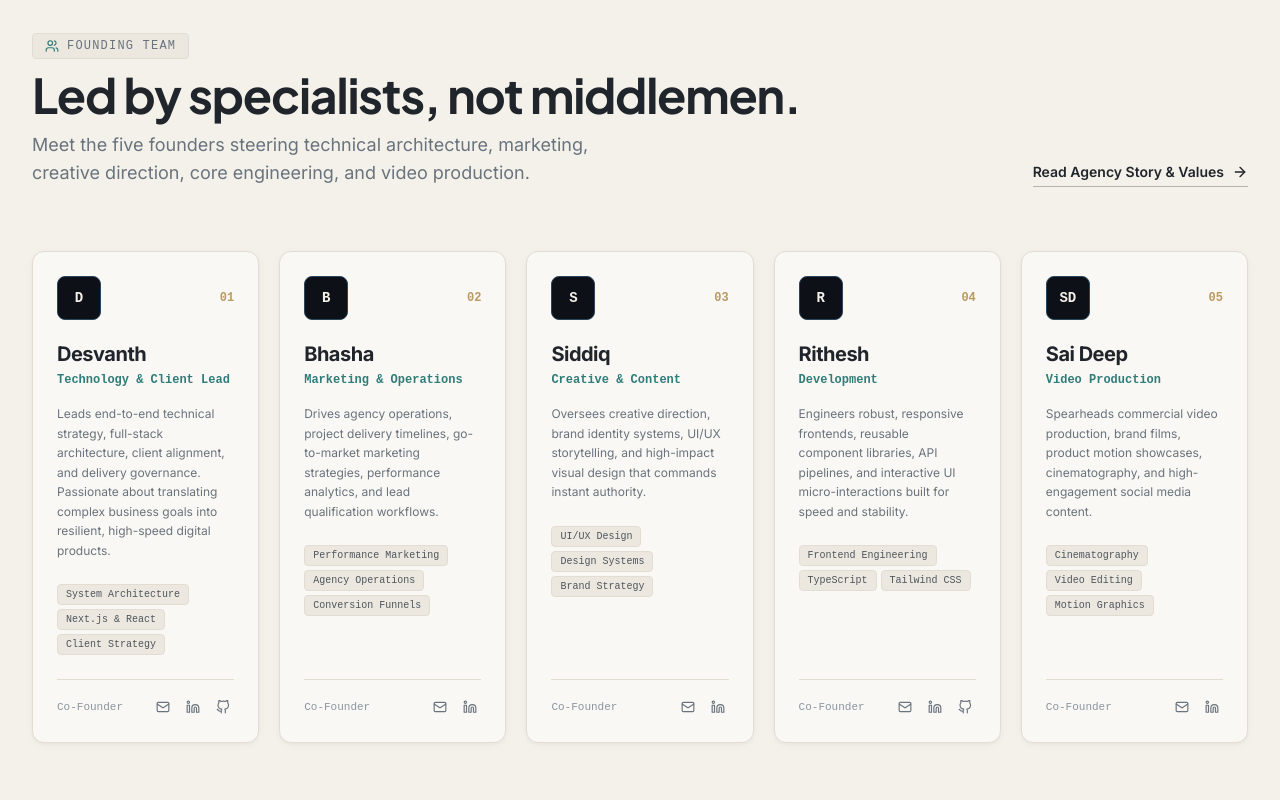
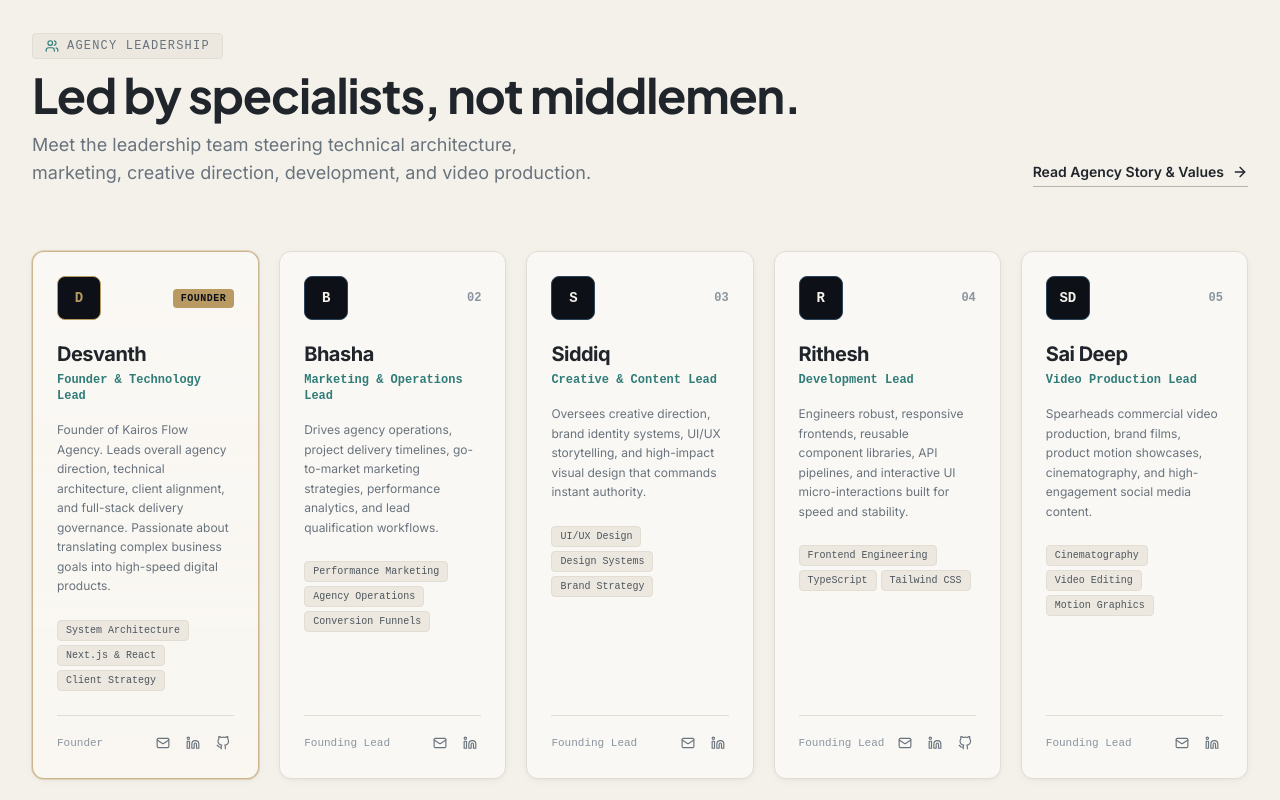
Before and after one commit to deswanth12/KairosFlowAgency, a Next.js app: page / in a window 1280 px wide. Shown: the part 7180-7980 px from the top of the page. Built offline with nearby package versions, Linux system fonts and the light colour scheme.

Commit message:
feat: designate Desvanth as Founder & Technology Lead across site and docs

```diff
--- a/src/app/about/page.tsx
+++ b/src/app/about/page.tsx
@@ -6,13 +6,14 @@ import {
   Mail,
   ArrowUpRight,
   ShieldCheck,
-  CheckCircle2
+  CheckCircle2,
+  Crown
 } from 'lucide-react';
 import { LinkedInIcon, GitHubIcon } from '@/components/ui/SocialIcons';
 
 export const metadata = {
-  title: 'About & Founding Team | Kairos Flow Agency',
-  description: 'Learn about the Kairos Flow philosophy and meet the five co-founders behind our technology, marketing, design, engineering, and cinematography.'
+  title: 'About & Leadership | Kairos Flow Agency',
+  description: 'Learn about the Kairos Flow philosophy and meet Founder Desvanth and the leadership team behind our technology, marketing, design, engineering, and cinematography.'
 };
 
 export default function AboutPage() {
@@ -52,7 +53,7 @@ export default function AboutPage() {
                 <strong className="text-softblack">Flow</strong> represents uninterrupted kinetic movement—taking that critical window of opportunity and turning it into relentless, high-speed engineering momentum.
               </p>
               <p>
-                As an agency, we exist to help founders and companies seize their <em>Kairos moment</em> with the digital products, AI systems, and visual authority needed to win.
+                Founded by <strong className="text-softblack">Desvanth</strong> alongside a dedicated multidisciplinary team, Kairos Flow exists to help founders and companies seize their <em>Kairos moment</em> with the digital products, AI systems, and visual authority needed to win.
               </p>
             </div>
           </div>
@@ -101,22 +102,23 @@ export default function AboutPage() {
           </div>
         </div>
 
-        {/* Founding Team (Name & Work Roles, No Pictures) */}
+        {/* Founding Leadership Team */}
         <div>
           <div className="max-w-3xl mb-16">
             <div className="inline-flex items-center gap-2 px-3 py-1 rounded bg-ivory-muted border border-ivory-border text-xs font-mono uppercase tracking-widest text-slate mb-3">
-              <span>Founding Team</span>
+              <span>Leadership</span>
             </div>
             <h2 className="text-3xl sm:text-4xl md:text-5xl font-bold tracking-tight text-softblack font-display">
-              The Five Co-Founders
+              Founder & Core Leads
             </h2>
             <p className="text-slate text-base sm:text-lg mt-3">
-              Direct founder accountability across technical architecture, marketing strategy, visual systems, development, and video production.
+              Specialist leadership across technical architecture, marketing strategy, visual systems, development, and video production.
             </p>
           </div>
 
           <div className="grid grid-cols-1 md:grid-cols-2 lg:grid-cols-3 gap-6">
             {foundersData.map((founder, idx) => {
+              const isFounder = founder.id === 'desvanth';
               const initials = founder.name
                 .split(' ')
                 .map((n) => n[0])
@@ -125,17 +127,33 @@ export default function AboutPage() {
               return (
                 <div
                   key={founder.id}
-                  className="bg-ivory-card border border-ivory-border rounded-2xl p-7 shadow-subtle-ivory hover:shadow-elevated-ivory transition-all duration-300 flex flex-col justify-between"
+                  className={`bg-ivory-card border rounded-2xl p-7 shadow-subtle-ivory hover:shadow-elevated-ivory transition-all duration-300 flex flex-col justify-between ${
+                    isFounder
+                      ? 'border-champagne/80 bg-gradient-to-b from-ivory-card to-champagne-subtle/30 ring-1 ring-champagne/30 md:col-span-2 lg:col-span-1'
+                      : 'border-ivory-border'
+                  }`}
                 >
                   <div>
                     {/* Header */}
                     <div className="flex items-center justify-between pb-4 border-b border-ivory-border mb-5">
-                      <div className="w-12 h-12 rounded-xl bg-ink text-ivory font-mono font-bold text-base flex items-center justify-center border border-navy-border">
+                      <div
+                        className={`w-12 h-12 rounded-xl font-mono font-bold text-base flex items-center justify-center border ${
+                          isFounder
+                            ? 'bg-ink text-champagne border-champagne'
+                            : 'bg-ink text-ivory border-navy-border'
+                        }`}
+                      >
                         {initials}
                       </div>
-                      <span className="font-mono text-xs font-bold text-champagne">
-                        0{idx + 1}
-                      </span>
+                      {isFounder ? (
+                        <span className="px-2.5 py-1 rounded bg-champagne text-ink text-[11px] font-bold uppercase font-mono tracking-wider">
+                          Founder
+                        </span>
+                      ) : (
+                        <span className="font-mono text-xs font-bold text-slate-muted">
+                          0{idx + 1}
+                        </span>
+                      )}
                     </div>
 
                     <div className="text-xs font-mono text-teal font-semibold uppercase tracking-wider mb-1">
@@ -174,7 +192,9 @@ export default function AboutPage() {
                   </div>
 
                   <div className="pt-4 border-t border-ivory-border flex items-center justify-between">
-                    <span className="text-xs text-slate font-medium">Co-Founder</span>
+                    <span className="text-xs text-slate font-medium">
+                      {isFounder ? 'Founder' : 'Founding Lead'}
+                    </span>
                     <div className="flex items-center gap-2 text-slate">
                       {founder.socialLinks.email && (
                         <a
--- a/src/components/home/TeamPreview.tsx
+++ b/src/components/home/TeamPreview.tsx
@@ -1,7 +1,7 @@
 import React from 'react';
 import Link from 'next/link';
 import { foundersData } from '@/data/team';
-import { Users, Mail, ArrowRight } from 'lucide-react';
+import { Users, Mail, ArrowRight, Crown } from 'lucide-react';
 import { LinkedInIcon, GitHubIcon } from '@/components/ui/SocialIcons';
 
 export const TeamPreview: React.FC = () => {
@@ -13,13 +13,13 @@ export const TeamPreview: React.FC = () => {
           <div>
             <div className="inline-flex items-center gap-2 px-3 py-1 rounded bg-ivory-muted border border-ivory-border text-xs font-mono uppercase tracking-widest text-slate mb-3">
               <Users className="w-3.5 h-3.5 text-teal" />
-              <span>Founding Team</span>
+              <span>Agency Leadership</span>
             </div>
             <h2 className="text-3xl sm:text-4xl md:text-5xl font-bold tracking-tight text-softblack font-display">
               Led by specialists, not middlemen.
             </h2>
             <p className="text-slate text-base sm:text-lg mt-3 max-w-xl">
-              Meet the five founders steering technical architecture, marketing, creative direction, core engineering, and video production.
+              Meet the leadership team steering technical architecture, marketing, creative direction, development, and video production.
             </p>
           </div>
 
@@ -32,9 +32,10 @@ export const TeamPreview: React.FC = () => {
           </Link>
         </div>
 
-        {/* 5 Founders Typographic Cards (No Photos) */}
+        {/* 5 Founders Typographic Cards */}
         <div className="grid grid-cols-1 md:grid-cols-2 lg:grid-cols-5 gap-5">
           {foundersData.map((founder, idx) => {
+            const isFounder = founder.id === 'desvanth';
             const initials = founder.name
               .split(' ')
               .map((n) => n[0])
@@ -43,17 +44,33 @@ export const TeamPreview: React.FC = () => {
             return (
               <div
                 key={founder.id}
-                className="group flex flex-col justify-between p-6 bg-ivory-card border border-ivory-border rounded-xl shadow-subtle-ivory hover:shadow-elevated-ivory transition-all duration-300 hover:border-teal/50"
+                className={`group flex flex-col justify-between p-6 bg-ivory-card border rounded-xl shadow-subtle-ivory hover:shadow-elevated-ivory transition-all duration-300 ${
+                  isFounder
+                    ? 'border-champagne/70 bg-gradient-to-b from-ivory-card to-champagne-subtle/30 ring-1 ring-champagne/30'
+                    : 'border-ivory-border hover:border-teal/50'
+                }`}
               >
                 <div>
                   {/* Top Bar: Monogram + Number */}
                   <div className="flex items-center justify-between mb-5">
-                    <div className="w-11 h-11 rounded-lg bg-ink text-ivory font-mono font-bold text-sm flex items-center justify-center border border-navy-border group-hover:border-teal transition-colors">
+                    <div
+                      className={`w-11 h-11 rounded-lg font-mono font-bold text-sm flex items-center justify-center border ${
+                        isFounder
+                          ? 'bg-ink text-champagne border-champagne'
+                          : 'bg-ink text-ivory border-navy-border group-hover:border-teal'
+                      } transition-colors`}
+                    >
                       {initials}
                     </div>
-                    <span className="font-mono text-xs font-bold text-champagne">
-                      0{idx + 1}
-                    </span>
+                    {isFounder ? (
+                      <span className="px-2 py-0.5 rounded bg-champagne text-ink text-[10px] font-bold uppercase font-mono tracking-wider flex items-center gap-1">
+                        Founder
+                      </span>
+                    ) : (
+                      <span className="font-mono text-xs font-bold text-slate-muted">
+                        0{idx + 1}
+                      </span>
+                    )}
                   </div>
 
                   {/* Name & Role */}
@@ -83,7 +100,9 @@ export const TeamPreview: React.FC = () => {
 
                 {/* Footer Social Actions */}
                 <div className="pt-4 border-t border-ivory-border flex items-center justify-between text-slate">
-                  <span className="text-[11px] font-mono text-slate-muted">Co-Founder</span>
+                  <span className="text-[11px] font-mono text-slate-muted">
+                    {isFounder ? 'Founder' : 'Founding Lead'}
+                  </span>
                   <div className="flex items-center gap-2">
                     {founder.socialLinks.email && (
                       <a
--- a/src/data/team.ts
+++ b/src/data/team.ts
@@ -4,9 +4,9 @@ export const foundersData: Founder[] = [
   {
     id: 'desvanth',
     name: 'Desvanth',
-    role: 'Technology & Client Lead',
-    title: 'Co-Founder • Technical Architecture & Client Strategy',
-    bio: 'Leads end-to-end technical strategy, full-stack architecture, client alignment, and delivery governance. Passionate about translating complex business goals into resilient, high-speed digital products.',
+    role: 'Founder & Technology Lead',
+    title: 'Founder • Technical Architecture & Client Strategy',
+    bio: 'Founder of Kairos Flow Agency. Leads overall agency direction, technical architecture, client alignment, and full-stack delivery governance. Passionate about translating complex business goals into high-speed digital products.',
     quote: 'Technology should create clear leverage, not unnecessary complexity.',
     photo: '',
     skills: ['System Architecture', 'Next.js & React', 'Client Strategy', 'Cloud Infrastructure', 'Product Engineering'],
@@ -20,8 +20,8 @@ export const foundersData: Founder[] = [
   {
     id: 'bhasha',
     name: 'Bhasha',
-    role: 'Marketing & Operations',
-    title: 'Co-Founder • Growth Strategy & Agency Operations',
+    role: 'Marketing & Operations Lead',
+    title: 'Founding Lead • Growth Strategy & Agency Operations',
     bio: 'Drives agency operations, project delivery timelines, go-to-market marketing strategies, performance analytics, and lead qualification workflows.',
     quote: 'Momentum is created when strategy, timing, and relentless execution align.',
     photo: '',
@@ -35,8 +35,8 @@ export const foundersData: Founder[] = [
   {
     id: 'siddiq',
     name: 'Siddiq',
-    role: 'Creative & Content',
-    title: 'Co-Founder • Creative Direction & Visual Strategy',
+    role: 'Creative & Content Lead',
+    title: 'Founding Lead • Creative Direction & Visual Strategy',
     bio: 'Oversees creative direction, brand identity systems, UI/UX storytelling, and high-impact visual design that commands instant authority.',
     quote: 'Good design is invisible; great design makes the brand unforgettable.',
     photo: '',
@@ -50,8 +50,8 @@ export const foundersData: Founder[] = [
   {
     id: 'rithesh',
     name: 'Rithesh',
-    role: 'Development',
-    title: 'Co-Founder • Frontend & Core Engineering',
+    role: 'Development Lead',
+    title: 'Founding Lead • Frontend & Core Engineering',
     bio: 'Engineers robust, responsive frontends, reusable component libraries, API pipelines, and interactive UI micro-interactions built for speed and stability.',
     quote: 'Clean code and thoughtful architecture turn great designs into effortless software.',
     photo: '',
@@ -65,8 +65,8 @@ export const foundersData: Founder[] = [
   {
     id: 'sai-deep',
     name: 'Sai Deep',
-    role: 'Video Production',
-    title: 'Co-Founder • Cinematography & Content Engine',
+    role: 'Video Production Lead',
+    title: 'Founding Lead • Cinematography & Content Engine',
     bio: 'Spearheads commercial video production, brand films, product motion showcases, cinematography, and high-engagement social media content.',
     quote: 'In the digital age, cinematic storytelling captures what words alone cannot.',
     photo: '',
```
Also changed, not shown: 1 other file (tests, documents, lock files or other folders).
